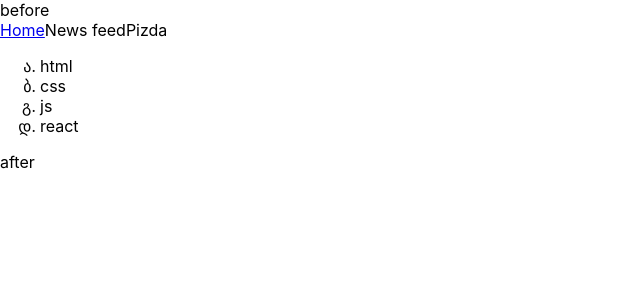
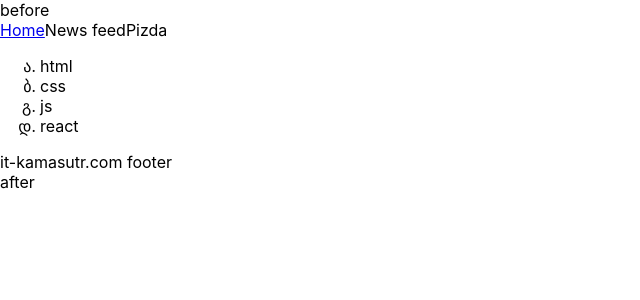
Before and after one commit to workkbox/react-kabzda-1, a React (Create React App) app: page / in a window 1280 px wide. Shown: the top 300 px of the page, without its empty margins (0-640 px from the left). Built offline with nearby package versions, Linux system fonts and the light colour scheme.

Commit message:
10 urokov. Pered 11 urokom, do nachala verstki saita.

```diff
--- a/src/App.js
+++ b/src/App.js
@@ -3,13 +3,14 @@ import './App.css';
 import Technologies from  './Technologies'
 
 import Header from './Header'
+import Footer from "./Footer";
 
 const App = () => {
     return (
         <div>
             <Header />
             <Technologies />
-
+            <Footer />
         </div>
     )
 }
--- /dev/null
+++ b/src/Footer.js
@@ -0,0 +1,11 @@
+
+const Footer = () => {
+    return (
+        <div>
+            <a>it-kamasutr.com footer</a>
+        </div>
+    )
+}
+
+
+export default Footer
```
